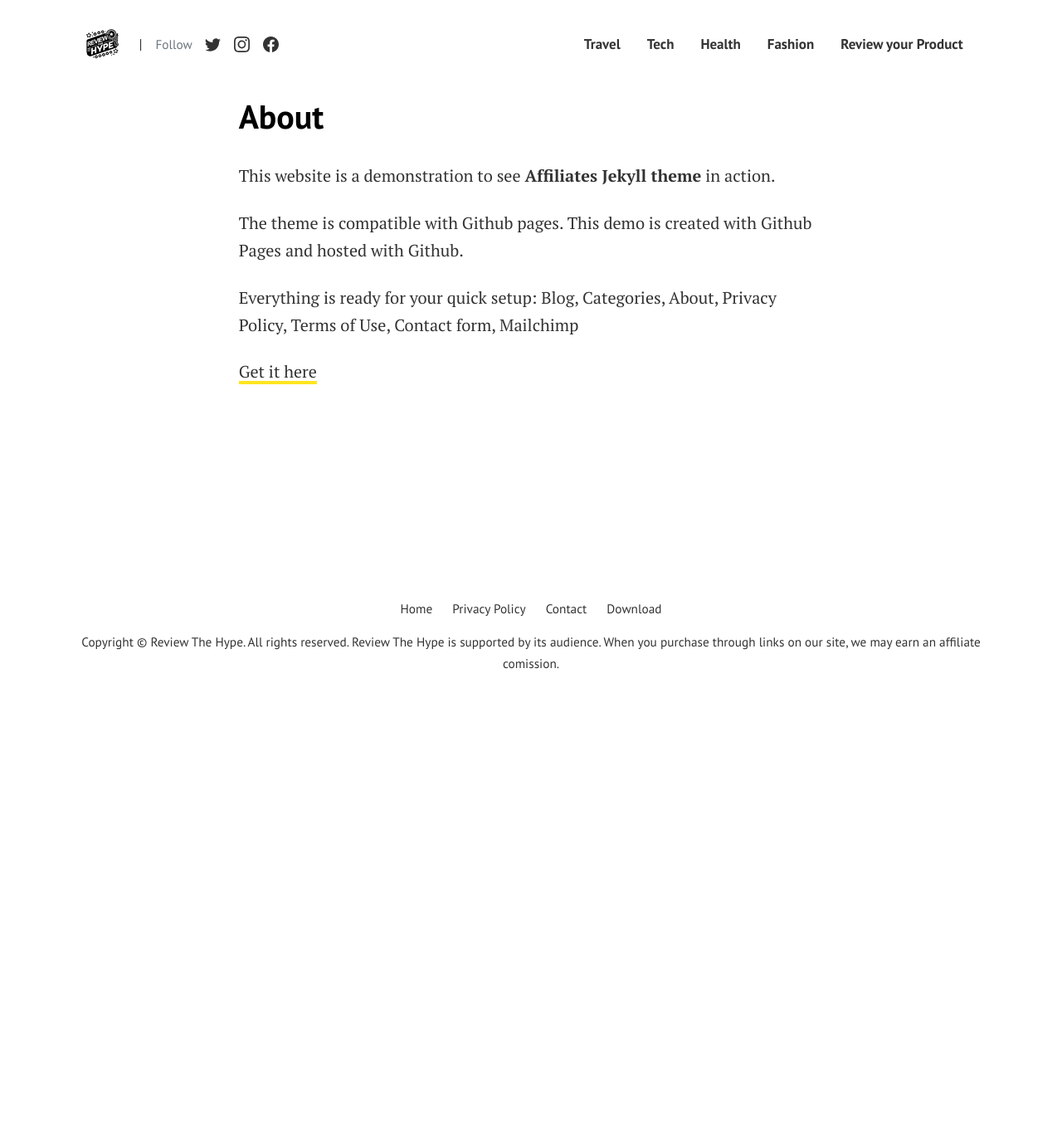
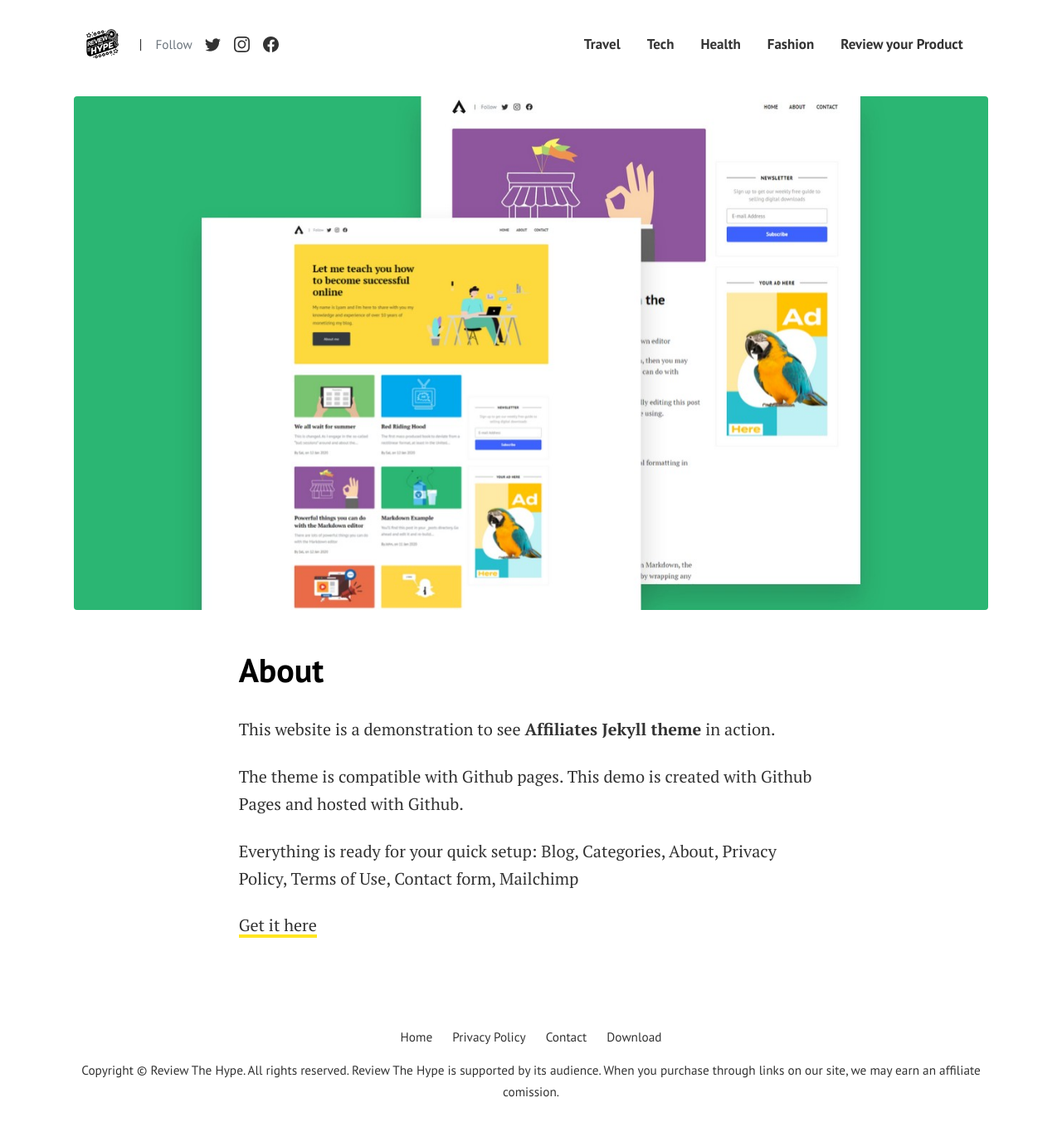
Before and after one commit to reviewthehype/reviewthehype, a Jekyll site: the page built from pages/about.md, in a window 1280 px wide and 1358 px high. Shown: the whole window at 83% size. Built offline with Jekyll 4.4.1, drawn with Linux system fonts in a browser that asks for light colours.

Commit message:
restored featured image

```diff
--- a/_layouts/page.html
+++ b/_layouts/page.html
@@ -1,7 +1,13 @@
 ---
 layout: default
 ---
-
+<!-- Post Featured Image -->
+{% if page.image %}
+<div class="text-center mx-auto mb-5">
+  <img class="featured-image text-center mx-auto rounded" src="{{ site.baseurl }}/{{ page.image }}" alt="{{ page.title }}">
+</div>
+{% endif %}
+<!-- End Featured Image -->
 
 <div class="col-lg-8 mx-auto">
 
```
